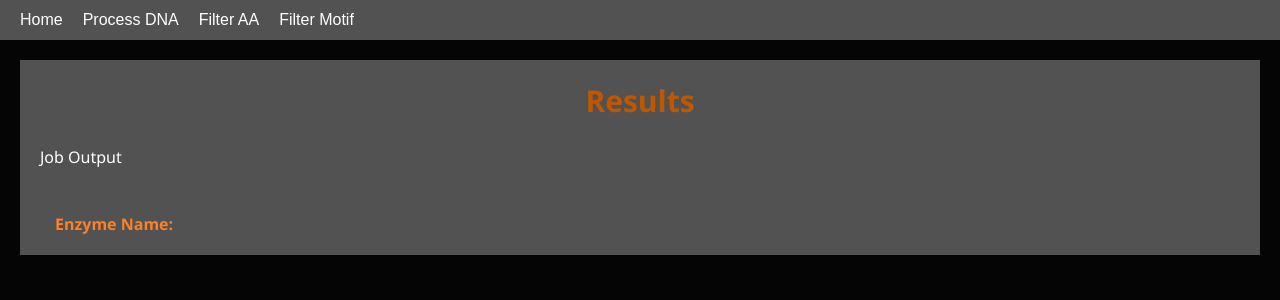
After one commit to Collinformatics/SpecificityProfile, a Flask app: page /results in a window 1280 px wide. The commit adds this page. Shown: the top 300 px of the page. Run offline with Flask 3, Linux system fonts and the light colour scheme; parts of the project's set-up code (start-up, migrations or seed data) failed here and were passed over.

Commit message:
Add files via upload

```diff
--- a/app.py
+++ b/app.py
@@ -39,6 +39,11 @@ def evalDNA():
     return jsonify({'status': 'ok'})
 
 
+@app.route('/results', methods=['GET'])
+def results():
+    return render_template('results.html')
+
+
 
 @app.route('/')
 def home():
--- a/static/app.js
+++ b/static/app.js
@@ -183,13 +183,17 @@ function buttonProcessDNA() {
         body: formData  // Send the actual FormData object, not a JSON
     })
 
-    .then(response => response.json())
-    .then(data => {
-        console.log("Response from server:", data);
-        // You can now update the page dynamically with JS
+    .then(response => {
+        if (response.ok) {
+            // Go to the results page after successful processing
+            window.location.href = '/results';
+        } else {
+            alert("Error processing DNA.");
+        }
     })
     .catch(error => {
-        console.error("Error:", error);
+        console.error('Error:', error);
+        alert("An error occurred.");
     });
 }
 
--- a/static/styles.css
+++ b/static/styles.css
@@ -199,7 +199,7 @@ button {
     padding: var(--padSize);
 }
 button:hover {
-    background-color: var(--greenDark);
+    background-color: var(--white);
 }
 .button-wrapper {
     display: flex;
@@ -389,7 +389,7 @@ input[type="url"] {
     filter: blur(8px);
     animation: glowing 20s linear infinite;
     transition: opacity .3s ease-in-out;
-    border-radius: var(--buttonRad);
+    border-radius: 0; var(--buttonRad);
     opacity: 0;
 }
 
--- /dev/null
+++ b/templates/results.html
@@ -0,0 +1,40 @@
+<!DOCTYPE html>
+<html>
+    <head>
+        <link rel="stylesheet" href="static/styles.css">
+        <script src="static/app.js"></script>
+
+        <title>Enzyme Profiling</title>
+    </head>
+    <body>
+        <!-- Header -->
+        <div class="container-header">
+            <!-- Header Buttons -->
+            <div class="button-group">
+                <button class="buttonHeader" onclick="pageHome()">Home</button>
+                <button class="buttonHeader" onclick="pageProcessDNA()">Process DNA</button>
+                <button class="buttonHeader" onclick="pageFilterAA()">Filter AA</button>
+                <button class="buttonHeader" onclick="pageFilterMotif()">Filter Motif</button>
+            </div>
+        </div>
+
+
+        <!-- Application -->
+        <div class="box">
+            <h1>Results</h1>
+            <p>
+                Job Output
+            </p>
+            <p></p>
+
+            <!-- Forms -->
+            <form id="dnaForm" enctype="multipart/form-data" class="input-form">
+
+                <!-- Enzyme name -->
+                <div class="form-group">
+                    <label for="enzymeName">Enzyme Name:</label>
+                </div>
+            </form>
+        </div>
+    </body>
+</html>
```
Also changed, not shown: functions.py (+9 -0 lines).
